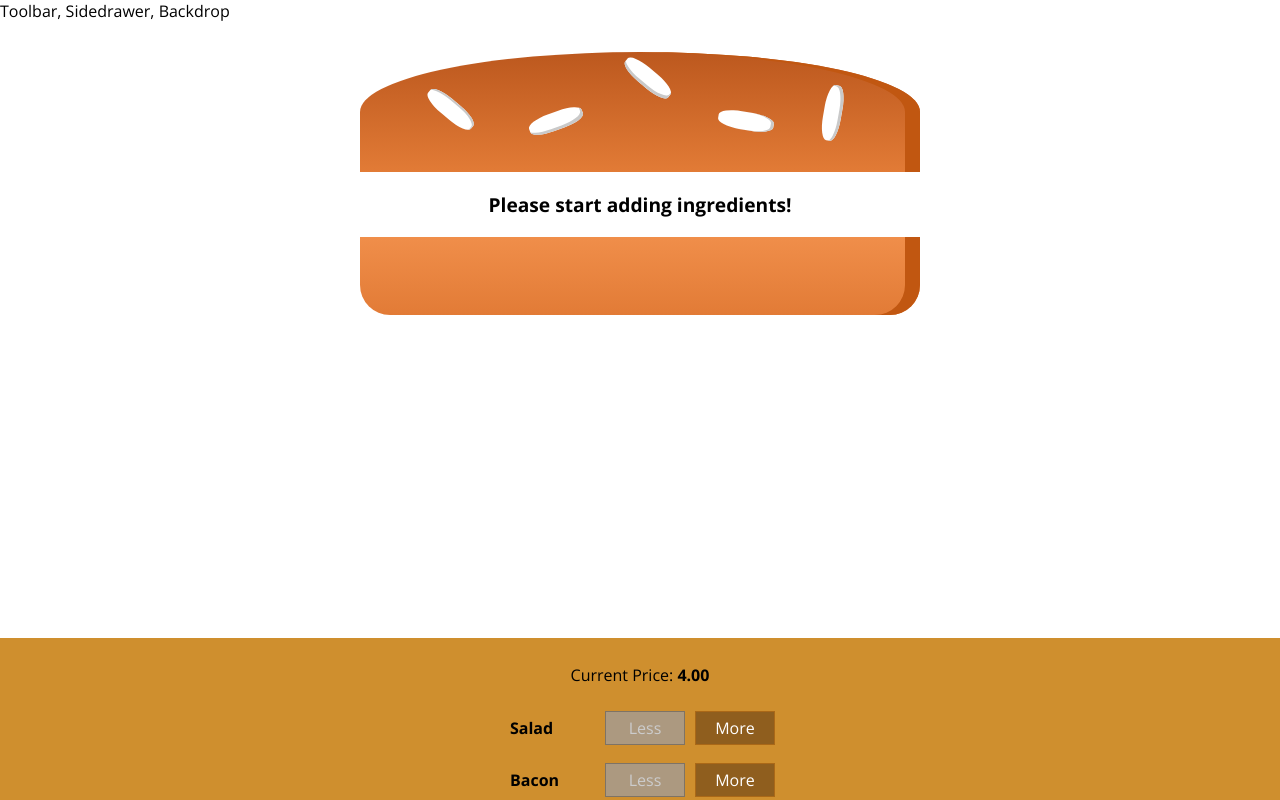
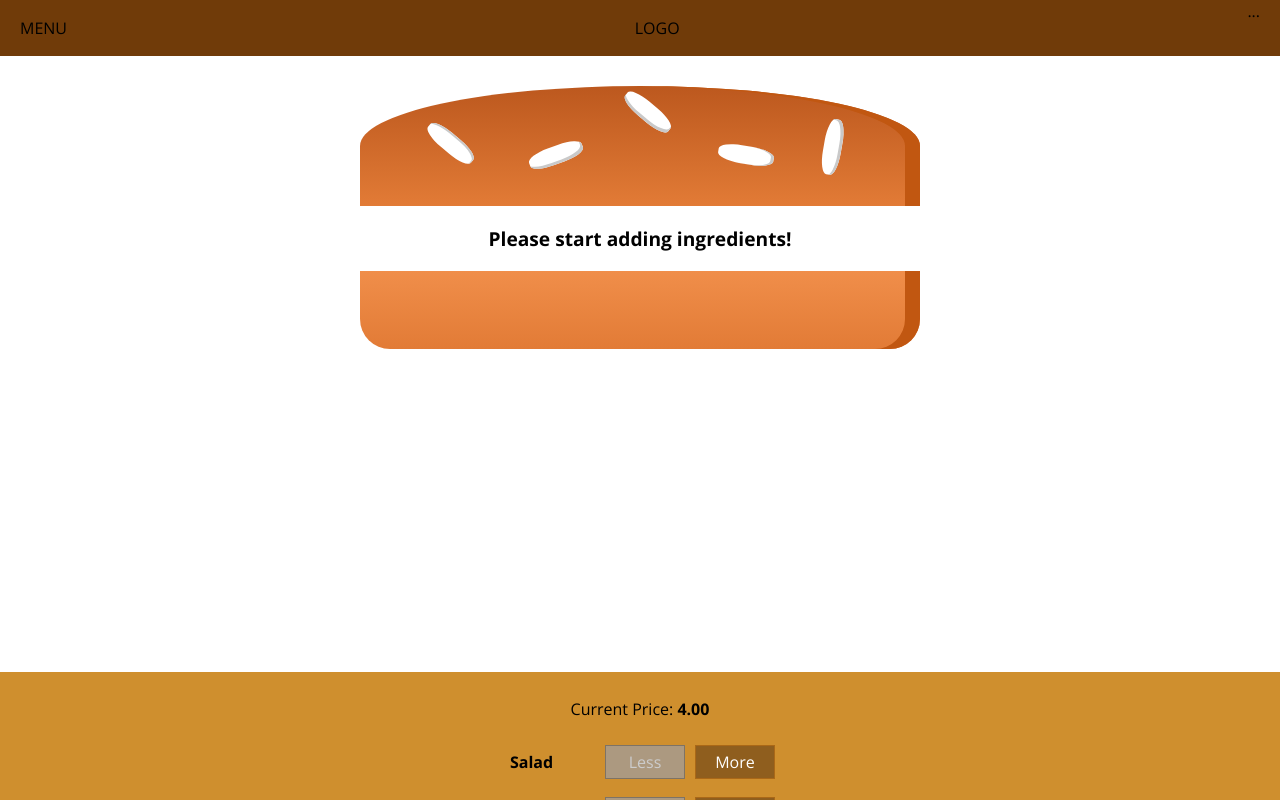
Before and after one commit to CAM603/burger-builder, a React (Create React App) app: page / in a window 1280 px wide. Shown: the top 800 px of the page. Built offline with nearby package versions, Linux system fonts and the light colour scheme.

Commit message:
add nav component

```diff
--- a/src/components/Burger/OrderSummary/OrderSummary.js
+++ b/src/components/Burger/OrderSummary/OrderSummary.js
@@ -17,6 +17,9 @@
 			<h3>Your Order</h3>
 			<p>A delicious burger with the following ingredients:</p>
 			<ul>{ingredientSummary}</ul>
+			<p>
+				<strong>Total Price: {props.price.toFixed(2)}</strong>
+			</p>
 			<p>Continue to Checkout?</p>
 			<Button btnType="Danger" clicked={props.purchaseCancelled}>
 				CANCEL
--- a/src/components/Layout/Layout.js
+++ b/src/components/Layout/Layout.js
@@ -2,10 +2,11 @@
 
 import Aux from "../../hoc/Aux";
 import classes from "./Layout.module.css";
+import Toolbar from "../Navigation/Toolbar/Toolbar";
 
 const Layout = (props) => (
 	<Aux>
-		<div>Toolbar, Sidedrawer, Backdrop</div>
+		<Toolbar />
 		<main className={classes.Content}>{props.children}</main>
 	</Aux>
 );
--- a/src/components/Layout/Layout.module.css
+++ b/src/components/Layout/Layout.module.css
@@ -1,3 +1,3 @@
 .Content {
-	margin-top: 16px;
+	margin-top: 72px;
 }
--- /dev/null
+++ b/src/components/Navigation/Toolbar/Toolbar.js
@@ -0,0 +1,13 @@
+import React from "react";
+
+import classes from "./Toolbar.module.css";
+
+const Toolbar = () => (
+	<header className={classes.Toolbar}>
+		<div>MENU</div>
+		<div>LOGO</div>
+		<nav>...</nav>
+	</header>
+);
+
+export default Toolbar;
--- /dev/null
+++ b/src/components/Navigation/Toolbar/Toolbar.module.css
@@ -0,0 +1,18 @@
+.Toolbar {
+	height: 56px;
+	width: 100%;
+	position: fixed;
+	top: 0;
+	left: 0;
+	background-color: #703b09;
+	display: flex;
+	justify-content: space-between;
+	align-items: center;
+	padding: 0 20px;
+	box-sizing: border-box;
+	z-index: 90;
+}
+
+.Toolbar nav {
+	height: 100%;
+}
--- a/src/containers/BurgerBuilder/BurgerBuilder.js
+++ b/src/containers/BurgerBuilder/BurgerBuilder.js
@@ -100,6 +100,7 @@
 				>
 					<OrderSummary
 						ingredients={this.state.ingredients}
+						price={this.state.totalPrice}
 						purchaseCancelled={this.purchaseCancelHandler}
 						purchaseContinued={this.purchaseContinueHandler}
 					/>
```
